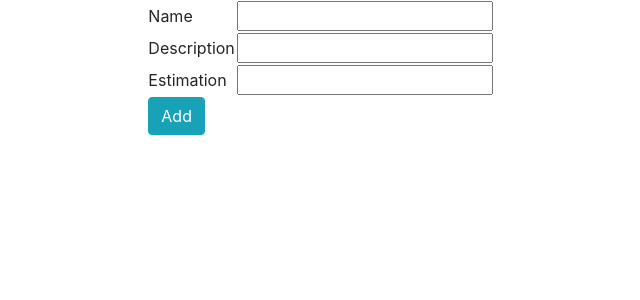
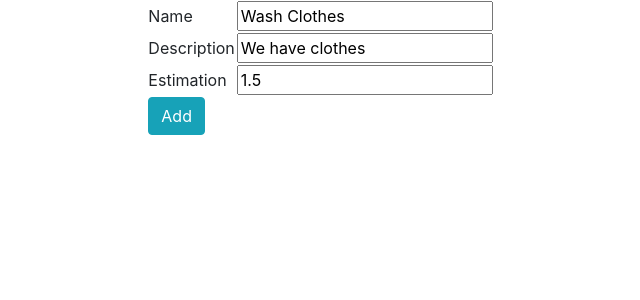
Before and after one commit to ZsoltToth/advancedWebTechnologiesUD_2, a React (Create React App) app in the folder 5_react_state/: page / in a window 1280 px wide. Shown: the top 300 px of the page, without its empty margins (66-706 px from the left). Built offline with nearby package versions, Linux system fonts and the light colour scheme.

Commit message:
React State Example
Form can be validated.

```diff
--- a/5_react_state/src/components/ToDoList.js
+++ b/5_react_state/src/components/ToDoList.js
@@ -1,34 +1,77 @@
 import React from 'react';
 
 class ToDoList extends React.Component{
+
+
+    constructor(props, context) {
+        super(props, context);
+        this.state = {
+            form : {
+                name : 'Wash Clothes',
+                description : 'We have clothes',
+                estimation : 1.5
+            },
+            todos : []
+        };
+    }
 
     render(){
         return(
             <div>
                 <div className="row">
                     <table>
+                        <tbody>
                         <tr>
                             <td>Name</td>
                             <td>
-                                <input type="text"/>
+                                <input
+                                    type="text"
+                                    value={this.state.form.name}
+                                    onChange={(e)=>{
+                                        let st = this.state;
+                                        st.form.name = e.target.value;
+                                        this.setState(st);
+                                    }}
+                                />
                             </td>
                         </tr>
-                        <tbody>
                         <tr>
                             <td>Description</td>
                             <td>
-                                <input type="text"/>
+                                <input
+                                    type="text"
+                                    value={this.state.form.description}
+                                    onChange={(e)=>{
+                                        let st = this.state;
+                                        st.form.description = e.target.value;
+                                        this.setState(st);
+                                    }}
+                                />
                             </td>
                         </tr>
                         <tr>
                             <td>Estimation</td>
                             <td>
-                                <input type="number"/>
+                                <input
+                                    type="number"
+                                    value={this.state.form.estimation}
+                                    onChange={(e)=>{
+                                        let st = this.state;
+                                        let est = parseFloat(e.target.value);
+                                        st.form.estimation = est > 0.0 ? est : 0.0;
+                                        this.setState(st);
+                                    }}
+                                />
                             </td>
                         </tr>
                         <tr>
                             <td colSpan={2}>
-                                <button className="btn btn-info">Add</button>
+                                <button
+                                    className="btn btn-info"
+                                    onClick={()=>{
+                                        console.log(this.state.form);
+                                    }}
+                                >Add</button>
                             </td>
                         </tr>
                         </tbody>
```
